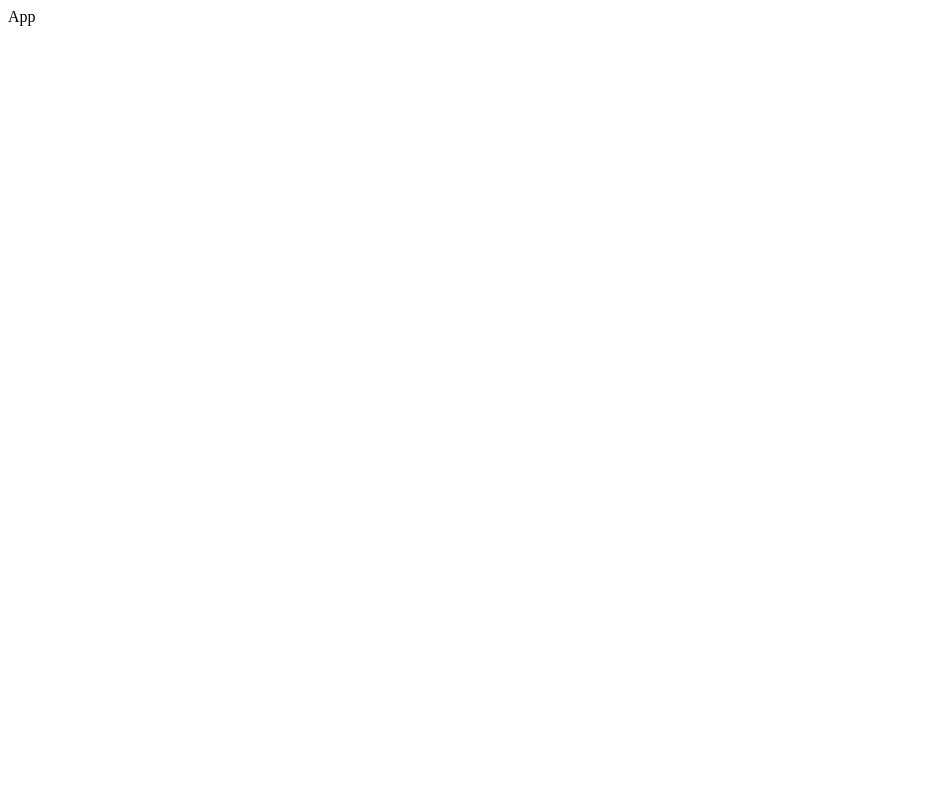
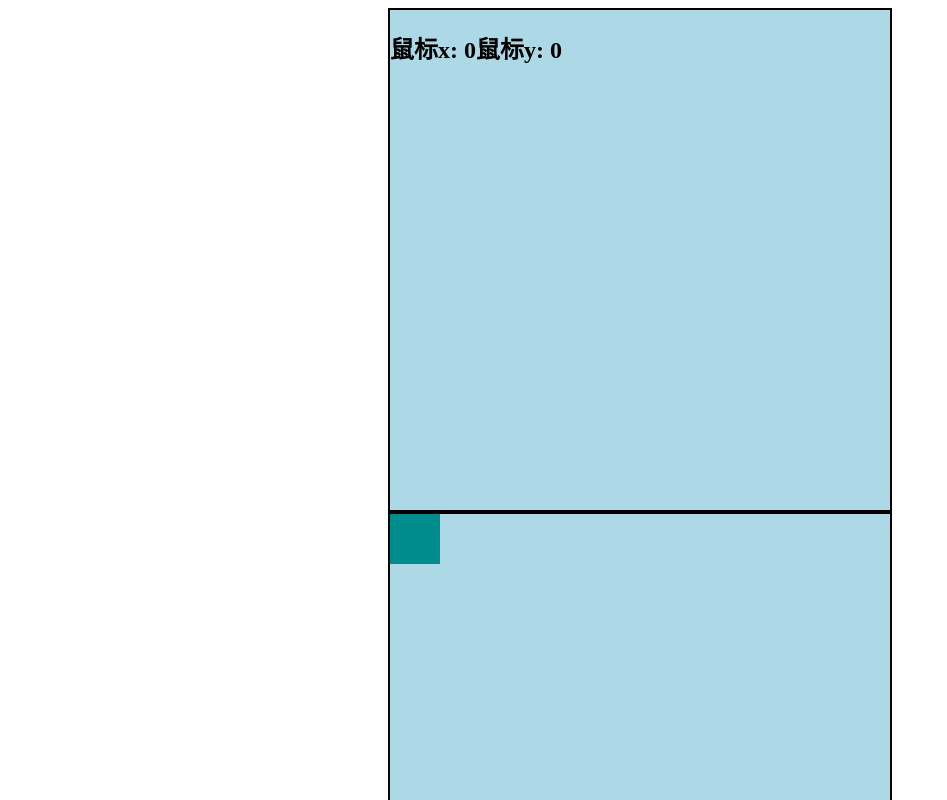
Before and after one commit to sheldon-bai/react-16, a React (Create React App) app: page / in a window 1280 px wide. Shown: the top 800 px of the page, without its empty margins (0-947 px from the left). Built offline with nearby package versions, Linux system fonts and the light colour scheme; the HTML template or start-up script is replaced by a standard one.

Commit message:
Add render props

```diff
--- a/src/App.js
+++ b/src/App.js
@@ -1,7 +1,34 @@
 import React from 'react'
+// import MovablePanel from './component/MovablePanel'
+// import ShowMousePoint from './component/ShowMousePoint'
+import MouseListener from './component/MouseListener'
+
+const renderPoint = mouse => (
+                    <h2>
+                        鼠标x: {parseInt(mouse.x)}
+                        鼠标y: {parseInt(mouse.y)}
+                    </h2>
+                )
+const renderDiv = mouse => (
+                    <div style={{
+                        width: 100,
+                        height: 100,
+                        background: '#008c8c',
+                        position: 'absolute',
+                        left: mouse.x - 50,
+                        top: mouse.y - 50,
+                    }}></div>
+                )
 
 export default function App() {
     return (
-        <div>App</div>
+        <>
+            <MouseListener>
+                {renderPoint}
+            </MouseListener>
+            <MouseListener>
+                {renderDiv}
+            </MouseListener>
+        </>
     )
 }
```
